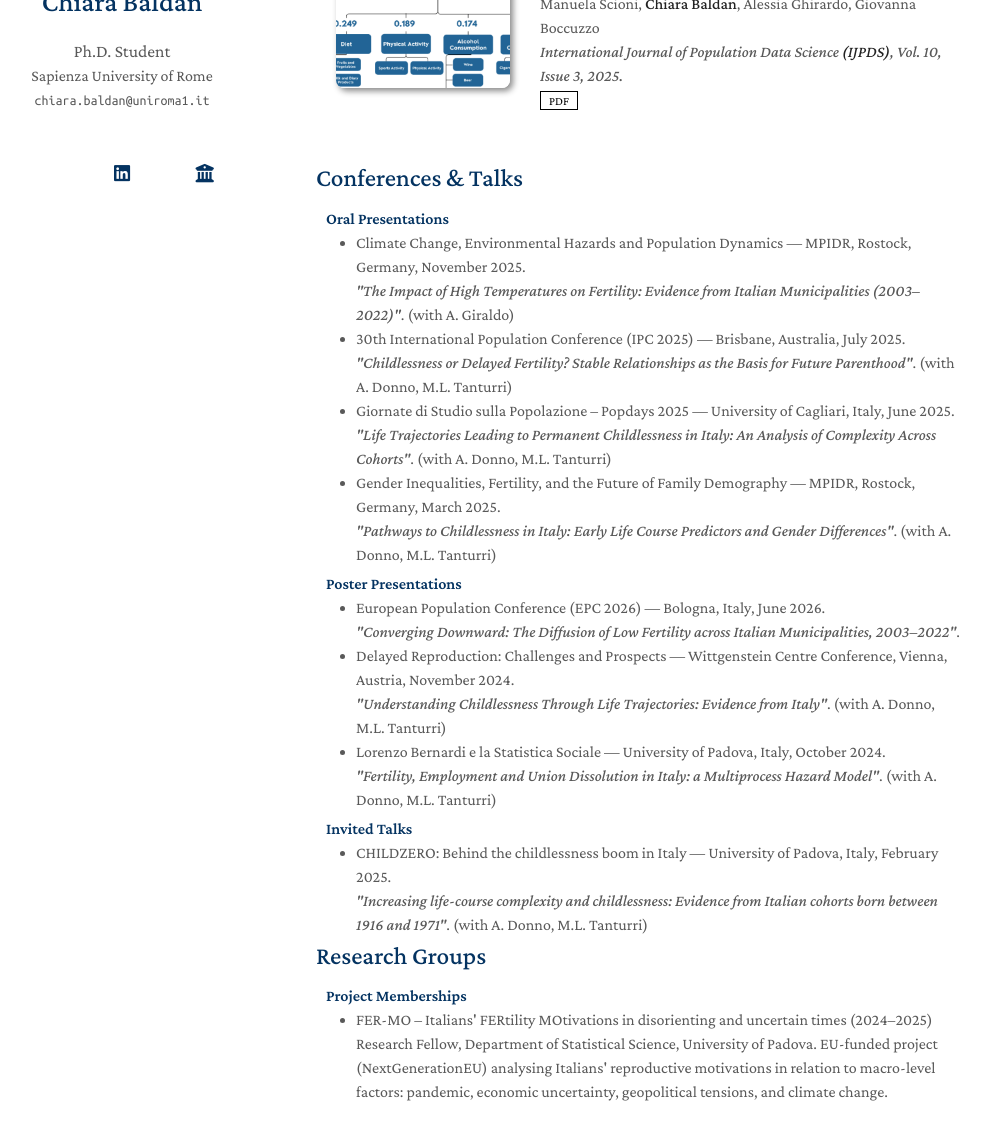
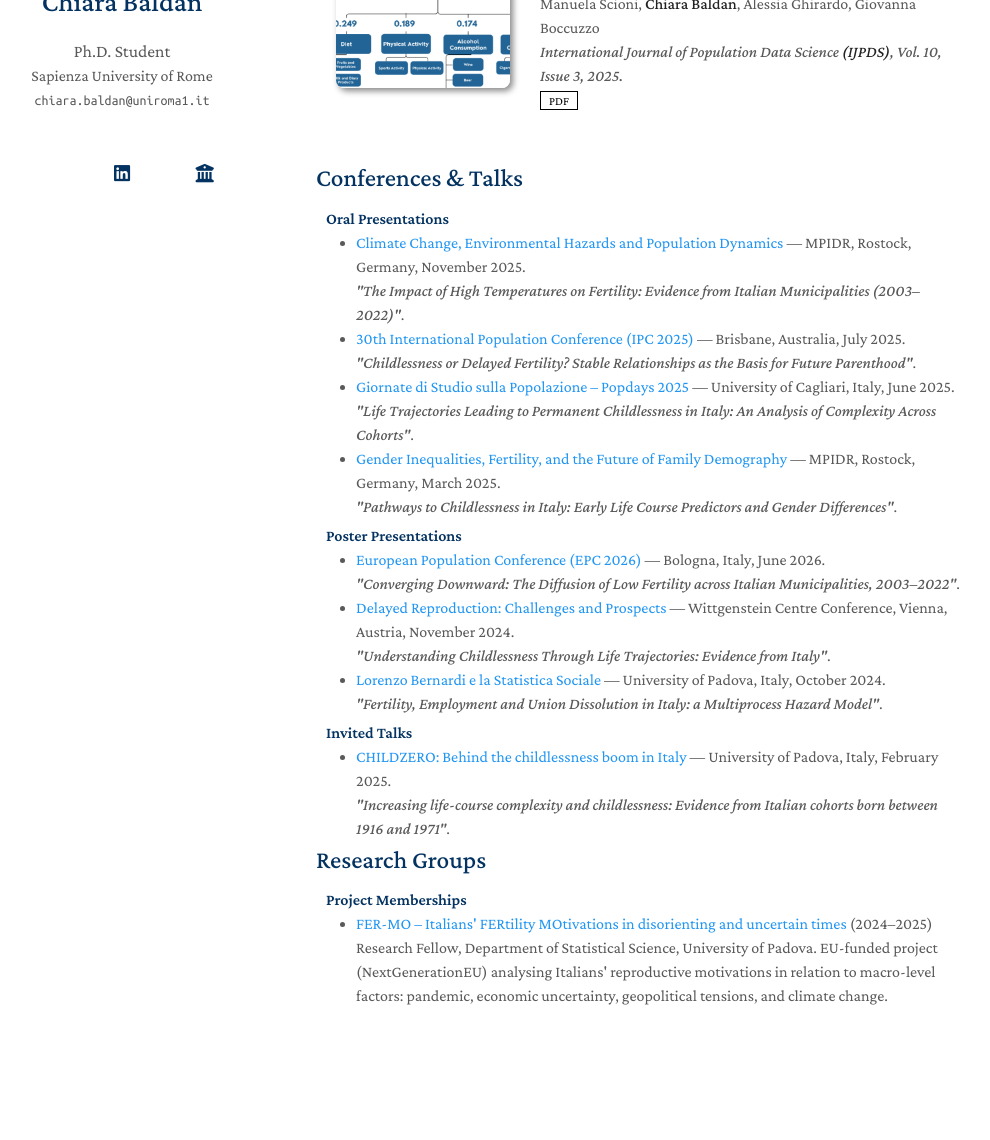
Before and after one commit to chiarabaldan/chiarabaldan.github.io, a Jekyll site: the page built from index.md, in a window 1280 px wide and 1400 px high, scrolled down 234 px. Shown: the part 202-1342 px from the top of the window, without its empty margins (154-1144 px from the left). Built offline with Jekyll 4.4.1, drawn with Linux system fonts in a browser that asks for light colours; a style sheet for code colours, icons or effects is not loaded; our own code applies the rules of GitHub Pages for plain Markdown files; after the commit the page ends 1538 px from its top, so only the background shows below that.

Commit message:
Update conference and talk details with links

```diff
--- a/_includes/conferences.md
+++ b/_includes/conferences.md
@@ -2,33 +2,33 @@
 
 <h4 style="margin:0 10px 0;">Oral Presentations</h4>
 <ul style="margin:0 0 5px;">
-  <li><a href="https://www.demogr.mpg.de/"><autocolor>Climate Change, Environmental Hazards and Population Dynamics</autocolor></a> — MPIDR, Rostock, Germany, November 2025.<br>
-  <em>"The Impact of High Temperatures on Fertility: Evidence from Italian Municipalities (2003–2022)"</em>. (with A. Giraldo)</li>
-  <li><a href="https://ipc2025.popconf.org/"><autocolor>30th International Population Conference (IPC 2025)</autocolor></a> — Brisbane, Australia, July 2025.<br>
-  <em>"Childlessness or Delayed Fertility? Stable Relationships as the Basis for Future Parenthood"</em>. (with A. Donno, M.L. Tanturri)</li>
-  <li><a href="https://www.unica.it/"><autocolor>Giornate di Studio sulla Popolazione – Popdays 2025</autocolor></a> — University of Cagliari, Italy, June 2025.<br>
-  <em>"Life Trajectories Leading to Permanent Childlessness in Italy: An Analysis of Complexity Across Cohorts"</em>. (with A. Donno, M.L. Tanturri)</li>
-  <li><a href="https://www.demogr.mpg.de/"><autocolor>Gender Inequalities, Fertility, and the Future of Family Demography</autocolor></a> — MPIDR, Rostock, Germany, March 2025.<br>
-  <em>"Pathways to Childlessness in Italy: Early Life Course Predictors and Gender Differences"</em>. (with A. Donno, M.L. Tanturri)</li>
+  <li><a href="https://www.demogr.mpg.de/" style="color:#2196F3;">Climate Change, Environmental Hazards and Population Dynamics</a> — MPIDR, Rostock, Germany, November 2025.<br>
+  <em>"The Impact of High Temperatures on Fertility: Evidence from Italian Municipalities (2003–2022)"</em>.</li>
+  <li><a href="https://ipc2025.popconf.org/" style="color:#2196F3;">30th International Population Conference (IPC 2025)</a> — Brisbane, Australia, July 2025.<br>
+  <em>"Childlessness or Delayed Fertility? Stable Relationships as the Basis for Future Parenthood"</em>.</li>
+  <li><a href="https://www.unica.it/" style="color:#2196F3;">Giornate di Studio sulla Popolazione – Popdays 2025</a> — University of Cagliari, Italy, June 2025.<br>
+  <em>"Life Trajectories Leading to Permanent Childlessness in Italy: An Analysis of Complexity Across Cohorts"</em>.</li>
+  <li><a href="https://www.demogr.mpg.de/" style="color:#2196F3;">Gender Inequalities, Fertility, and the Future of Family Demography</a> — MPIDR, Rostock, Germany, March 2025.<br>
+  <em>"Pathways to Childlessness in Italy: Early Life Course Predictors and Gender Differences"</em>.</li>
 </ul>
 <h4 style="margin:0 10px 0;">Poster Presentations</h4>
 <ul style="margin:0 0 5px;">
- <li><a href="https://www.eaps.nl/epc/european-population-conference-2026"><autocolor>European Population Conference (EPC 2026)</autocolor></a> — Bologna, Italy, June 2026.<br>
+  <li><a href="https://www.eaps.nl/epc/european-population-conference-2026" style="color:#2196F3;">European Population Conference (EPC 2026)</a> — Bologna, Italy, June 2026.<br>
   <em>"Converging Downward: The Diffusion of Low Fertility across Italian Municipalities, 2003–2022"</em>.</li>
- <li><a href="https://www.wittgensteincentre.org/"><autocolor>Delayed Reproduction: Challenges and Prospects</autocolor></a> — Wittgenstein Centre Conference, Vienna, Austria, November 2024.<br>
-  <em>"Understanding Childlessness Through Life Trajectories: Evidence from Italy"</em>. (with A. Donno, M.L. Tanturri)</li>
-  <li><a href="https://www.stat.unipd.it/"><autocolor>Lorenzo Bernardi e la Statistica Sociale</autocolor></a> — University of Padova, Italy, October 2024.<br>
-  <em>"Fertility, Employment and Union Dissolution in Italy: a Multiprocess Hazard Model"</em>. (with A. Donno, M.L. Tanturri)</li>
+  <li><a href="https://www.wittgensteincentre.org/" style="color:#2196F3;">Delayed Reproduction: Challenges and Prospects</a> — Wittgenstein Centre Conference, Vienna, Austria, November 2024.<br>
+  <em>"Understanding Childlessness Through Life Trajectories: Evidence from Italy"</em>.</li>
+  <li><a href="https://www.stat.unipd.it/" style="color:#2196F3;">Lorenzo Bernardi e la Statistica Sociale</a> — University of Padova, Italy, October 2024.<br>
+  <em>"Fertility, Employment and Union Dissolution in Italy: a Multiprocess Hazard Model"</em>.</li>
 </ul>
 <h4 style="margin:0 10px 0;">Invited Talks</h4>
 <ul style="margin:0 0 5px;">
-  <li><a href="https://www.stat.unipd.it/"><autocolor>CHILDZERO: Behind the childlessness boom in Italy</autocolor></a> — University of Padova, Italy, February 2025.<br>
-  <em>"Increasing life-course complexity and childlessness: Evidence from Italian cohorts born between 1916 and 1971"</em>. (with A. Donno, M.L. Tanturri)</li>
+  <li><a href="https://www.stat.unipd.it/" style="color:#2196F3;">CHILDZERO: Behind the childlessness boom in Italy</a> — University of Padova, Italy, February 2025.<br>
+  <em>"Increasing life-course complexity and childlessness: Evidence from Italian cohorts born between 1916 and 1971"</em>.</li>
 </ul>
 ## Research Groups
 
 <h4 style="margin:0 10px 0;">Project Memberships</h4>
 <ul style="margin:0 0 20px;">
-  <li><a href="https://www.stat.unipd.it/"><autocolor>FER-MO – Italians' FERtility MOtivations in disorienting and uncertain times</autocolor></a> (2024–2025)<br>
+  <li><a href="https://www.stat.unipd.it/" style="color:#2196F3;">FER-MO – Italians' FERtility MOtivations in disorienting and uncertain times</a> (2024–2025)<br>
   Research Fellow, Department of Statistical Science, University of Padova. EU-funded project (NextGenerationEU) analysing Italians' reproductive motivations in relation to macro-level factors: pandemic, economic uncertainty, geopolitical tensions, and climate change.</li>
 </ul>
```
